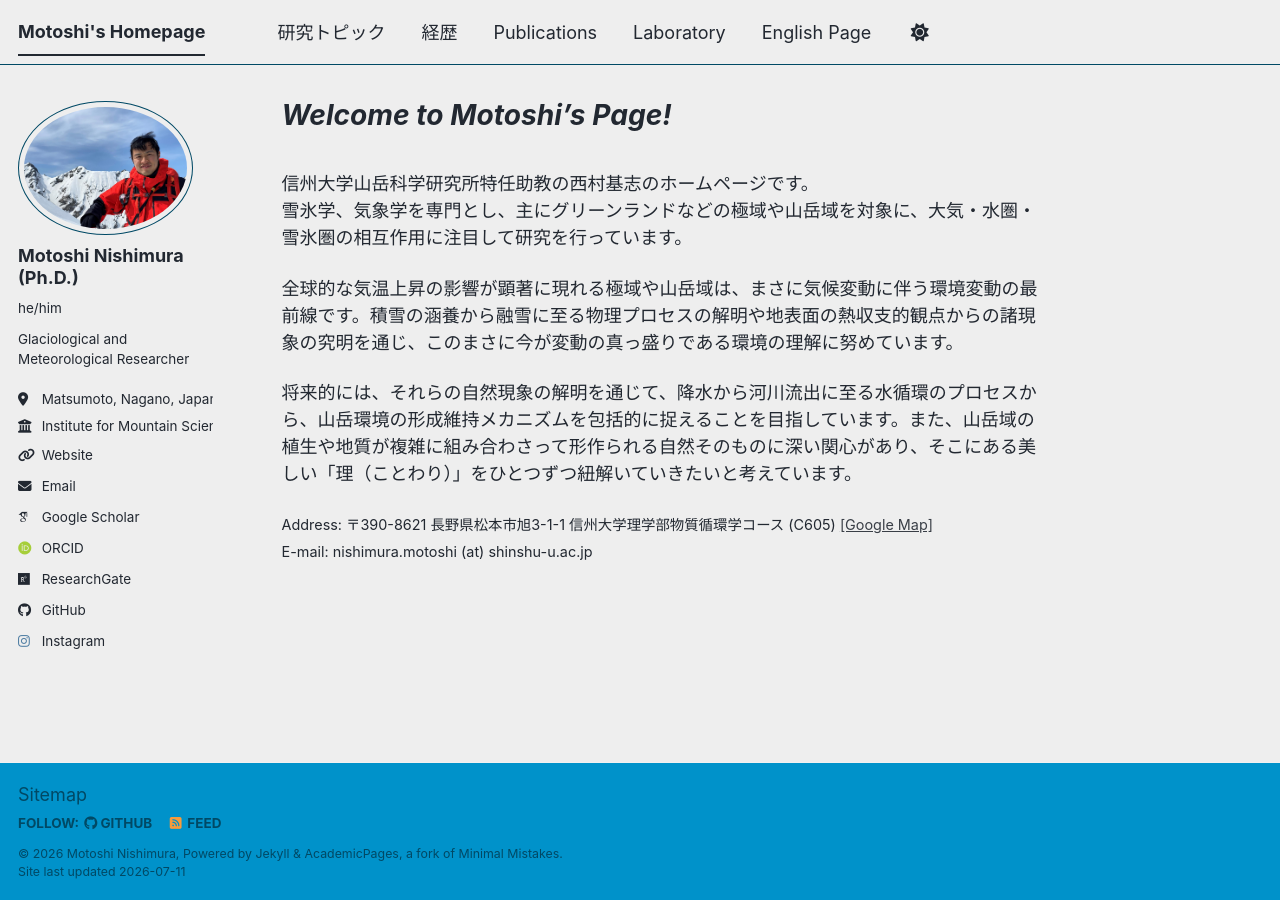
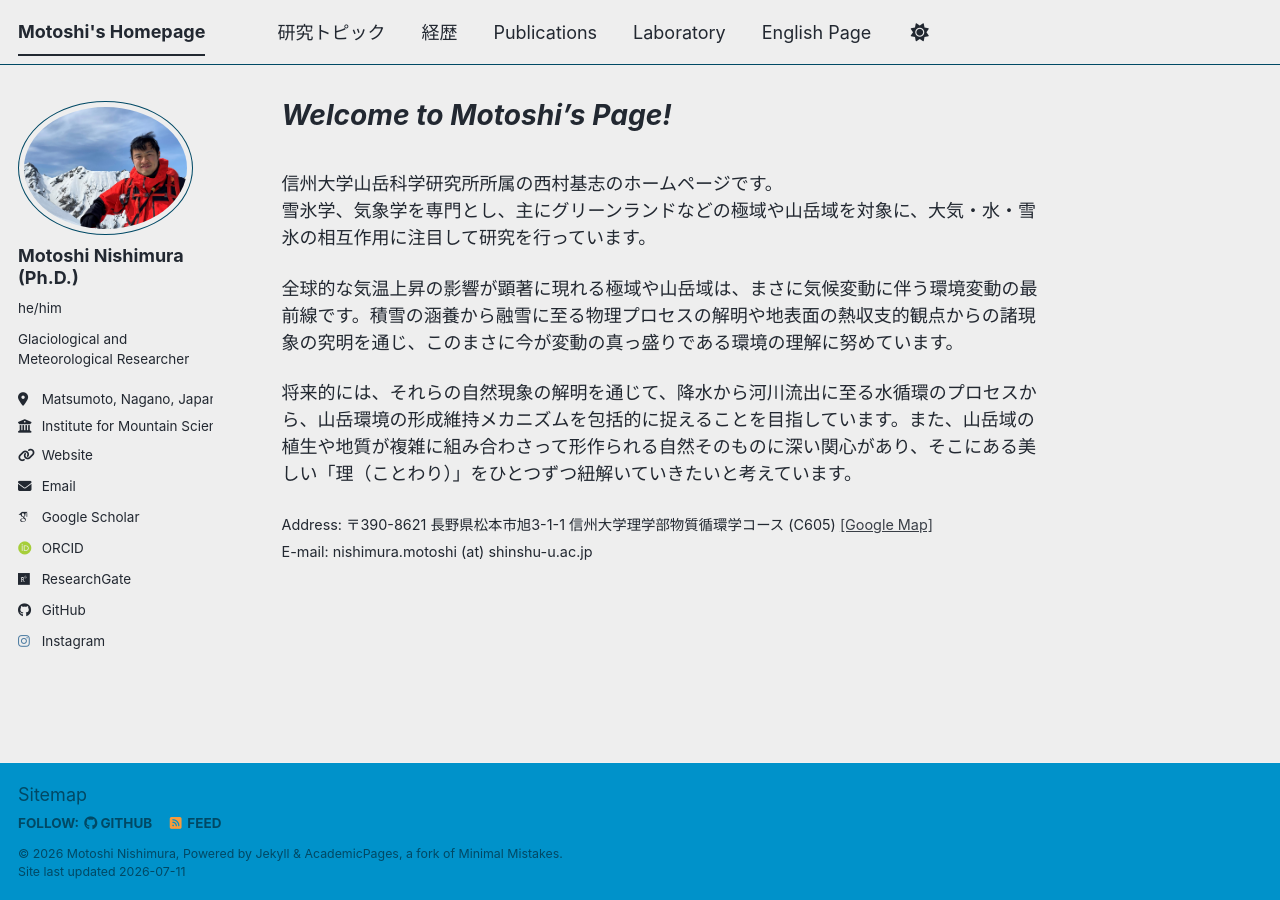
Before and after one commit to MotoshiNishimura/MotoshiNishimura.github.io, a Jekyll site: the page built from _pages/about.md, in a window 1280 px wide. Built offline with Jekyll 4.4.1, drawn with Linux system fonts in a browser that asks for light colours; some web fonts are replaced; a script bundle is joined from its source files by our own code; library files that are not in the unit come from our copies.

Commit message:
Update personal homepage description in about.md

```diff
--- a/_pages/about.md
+++ b/_pages/about.md
@@ -8,8 +8,8 @@ redirect_from:
 ---
 
 <br>
-信州大学山岳科学研究所特任助教の西村基志のホームページです。<br>
-雪氷学、気象学を専門とし、主にグリーンランドなどの極域や山岳域を対象に、大気・水圏・雪氷圏の相互作用に注目して研究を行っています。
+信州大学山岳科学研究所所属の西村基志のホームページです。<br>
+雪氷学、気象学を専門とし、主にグリーンランドなどの極域や山岳域を対象に、大気・水・雪氷の相互作用に注目して研究を行っています。
 
 全球的な気温上昇の影響が顕著に現れる極域や山岳域は、まさに気候変動に伴う環境変動の最前線です。積雪の涵養から融雪に至る物理プロセスの解明や地表面の熱収支的観点からの諸現象の究明を通じ、このまさに今が変動の真っ盛りである環境の理解に努めています。
 
```
